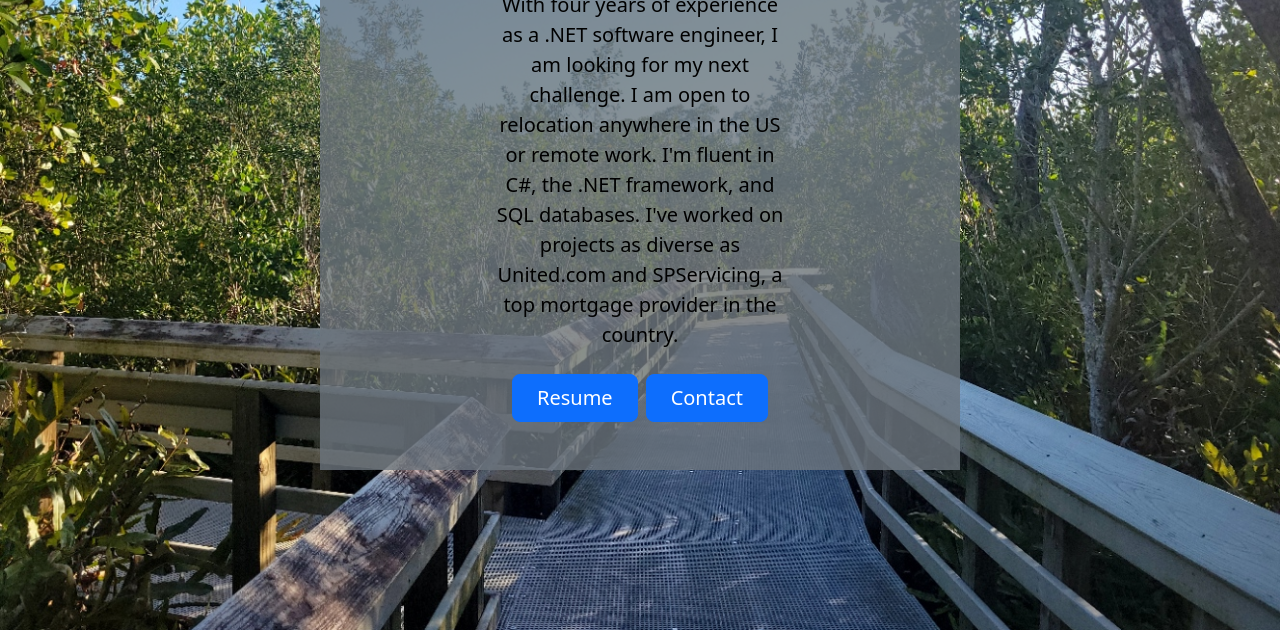
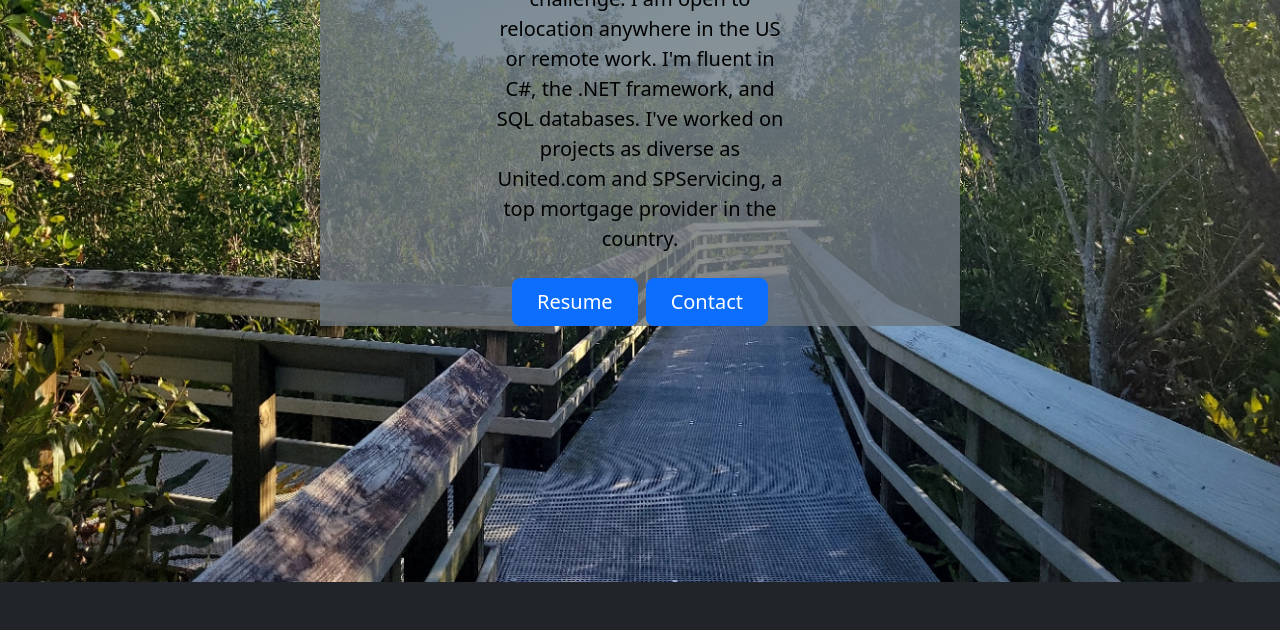
Before and after one commit to BearWithMe18/BearWithMe18.github.io, a website: page index.html in a window 1280 px wide. Shown: the part 259-889 px from the top of the page. After the commit the page ends 841 px from the top, so only its background shows below. Drawn offline with nearby package versions, Linux system fonts and the light colour scheme.

Commit message:
Removed top space

```diff
--- a/index.html
+++ b/index.html
@@ -17,8 +17,7 @@
             background-size: cover;
             background-position:center;
             height: 100vh;">
-        <div class="bg-secondary px-4 py-5 my-5 text-center w-50 center mx-auto"
-            style="color: #000; --bs-bg-opacity: .8;">
+        <div class="bg-secondary px-4 text-center w-50 center mx-auto" style="color: #000; --bs-bg-opacity: .8;">
             <h1 class="display-5 fw-bold text-body-emphasis">Noah Leach</h1>
             <h2 class="text-body-emphasis">Software Developer</h2>
             <div class="col-lg-6 mx-auto">
```
